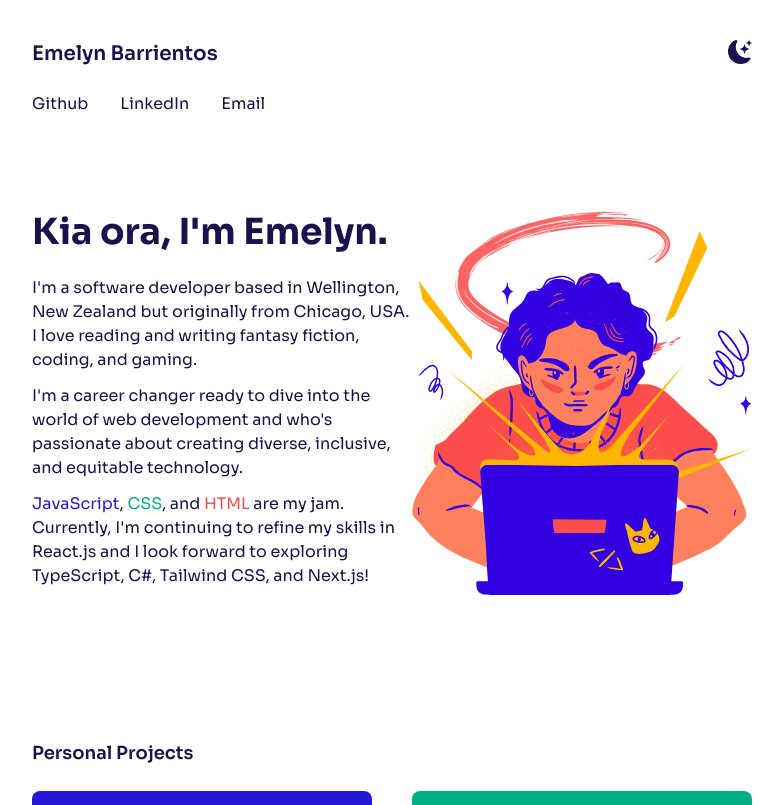
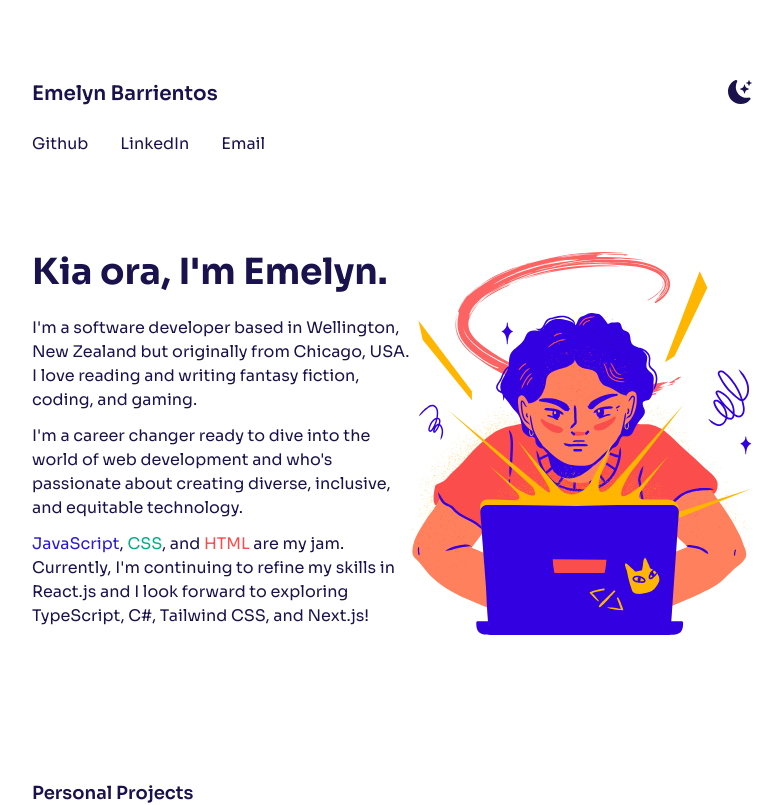
Before and after one commit to emelyn-barrientos/emelyn-barrientos-portfolio, a Next.js app: page / in a window 1280 px wide. Shown: the top 805 px of the page, without its empty margins (248-1031 px from the left). Built offline with nearby package versions, Linux system fonts and the light colour scheme.

Commit message:
Add more margin y-axis

```diff
--- a/pages/index.js
+++ b/pages/index.js
@@ -32,7 +32,7 @@ export default function Home() {
           <title>Emelyn Barrientos</title>
         </Head>
 
-        <main className="mx-10 my-10 min-h-screen md:px-28 lg:px-48 xl:px-60 2xl:px-7">
+        <main className="mx-10 my-20 min-h-screen md:px-28 lg:px-48 xl:px-60 2xl:px-7">
           <section className="mb-24 sm:mb-16">
             <nav className="flex justify-between mb-6 sm:justify-evenly">
               <h1 className="text-xl font-semibold">Emelyn Barrientos</h1>
```
